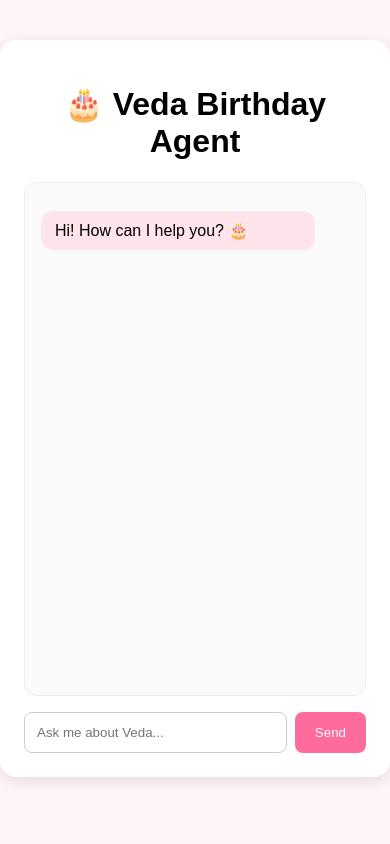
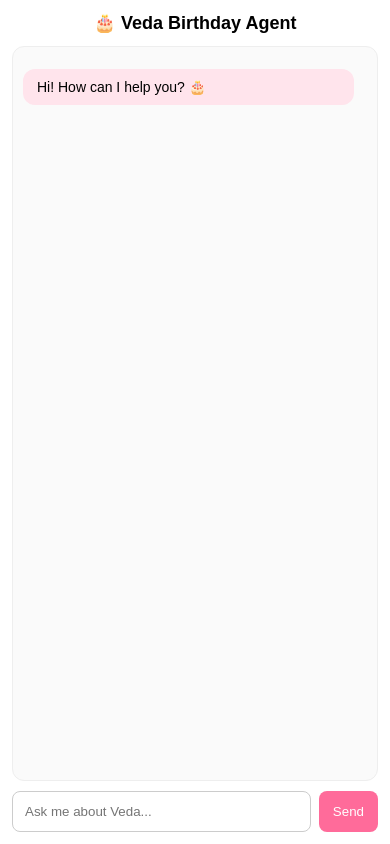
Before and after one commit to imnikhilupadhyay/veda_birthday_agent, a FastAPI app: page / in a window 390 px wide. Run offline with FastAPI, Linux system fonts and the light colour scheme.

Commit message:
mobile support

```diff
--- a/static/style.css
+++ b/static/style.css
@@ -1,30 +1,42 @@
+html,
+body {
+    height: 100%;
+    margin: 0;
+}
+
 body {
     font-family: Arial, sans-serif;
     background: #fff4f7;
-    margin: 0;
-    padding: 0;
 }
 
 .chat-container {
+    width: 100%;
     max-width: 720px;
-    margin: 40px auto;
+    min-height: 100dvh;
+    margin: 0 auto;
     background: white;
     border-radius: 16px;
     padding: 24px;
     box-shadow: 0 4px 16px rgba(0,0,0,0.1);
+
+    display: flex;
+    flex-direction: column;
+    box-sizing: border-box;
 }
 
 h1 {
     text-align: center;
+    margin: 0 0 16px 0;
 }
 
 .chat-box {
-    height: 480px;
+    flex: 1;
     overflow-y: auto;
     border: 1px solid #eee;
     padding: 16px;
     border-radius: 12px;
     background: #fafafa;
+    min-height: 0;
 }
 
 .message {
@@ -32,6 +44,8 @@ h1 {
     padding: 10px 14px;
     border-radius: 12px;
     max-width: 80%;
+    word-wrap: break-word;
+    white-space: pre-wrap;
 }
 
 .user {
@@ -41,36 +55,6 @@ h1 {
 
 .bot {
     background: #ffe4ec;
-    margin-right: auto;
-}
-
-.input-area {
-    display: flex;
-    gap: 8px;
-    margin-top: 16px;
-}
-
-input {
-    flex: 1;
-    padding: 12px;
-    border-radius: 8px;
-    border: 1px solid #ccc;
-}
-
-button {
-    padding: 12px 20px;
-    border: none;
-    border-radius: 8px;
-    background: #ff6b9a;
-    color: white;
-    cursor: pointer;
-}
-
-.thinking {
-    background: #f3f4f6;
-    color: #6b7280;
-    font-style: italic;
-    border: 1px dashed #d1d5db;
     margin-right: auto;
 }
 
@@ -88,3 +72,59 @@ button {
     margin-right: auto;
     opacity: 0.85;
 }
+
+.input-area {
+    display: flex;
+    gap: 8px;
+    margin-top: 16px;
+}
+
+input {
+    flex: 1;
+    padding: 12px;
+    border-radius: 8px;
+    border: 1px solid #ccc;
+    min-width: 0;
+}
+
+button {
+    padding: 12px 20px;
+    border: none;
+    border-radius: 8px;
+    background: #ff6b9a;
+    color: white;
+    cursor: pointer;
+}
+
+@media (max-width: 768px) {
+    .chat-container {
+        max-width: 100%;
+        min-height: 100dvh;
+        border-radius: 0;
+        padding: 12px;
+        margin: 0;
+        box-shadow: none;
+    }
+
+    h1 {
+        font-size: 18px;
+        margin-bottom: 12px;
+    }
+
+    .chat-box {
+        padding: 10px;
+    }
+
+    .message {
+        max-width: 88%;
+        font-size: 14px;
+    }
+
+    .input-area {
+        margin-top: 10px;
+    }
+
+    button {
+        padding: 12px 14px;
+    }
+}
```
Also changed, not shown: chroma_db/chroma.sqlite3.
